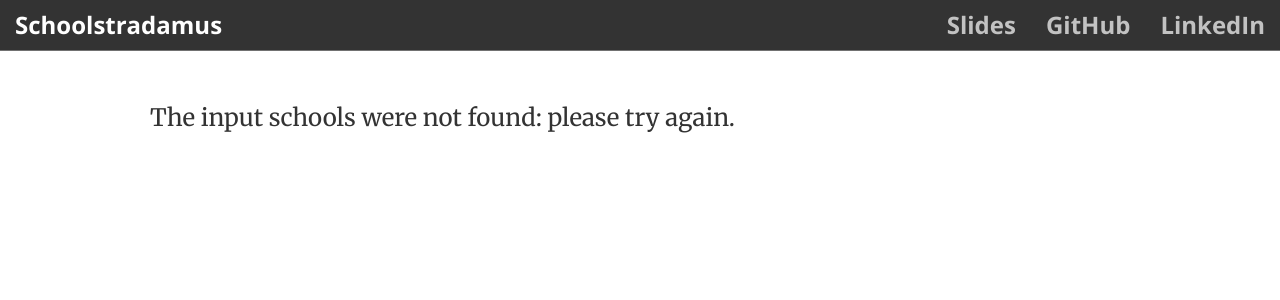
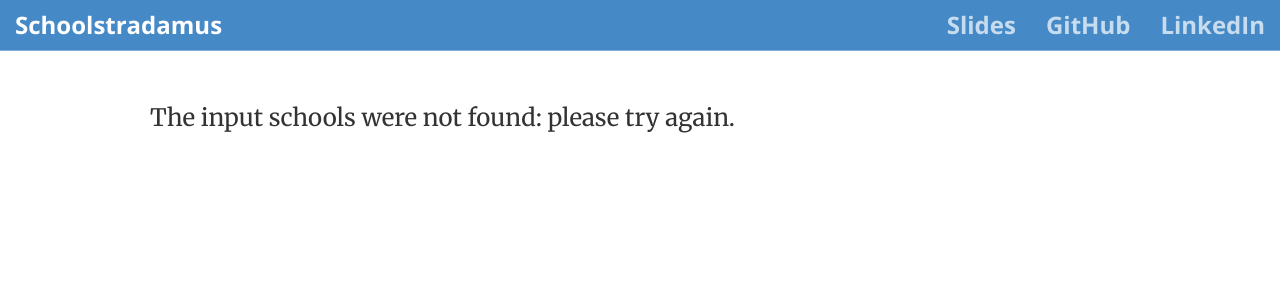
Before and after one commit to hebda/GitWatch, a Flask app: page /error in a window 1280 px wide. Shown: the top 300 px of the page. Run offline with Flask 2, Linux system fonts and the light colour scheme; some libraries are stand-ins or nearby versions.

Commit message:
for error page

```diff
--- a/app/static/css/creative.css
+++ b/app/static/css/creative.css
@@ -148,7 +148,7 @@ aside {
     }
 
     .navbar-noheader {
-        background-color: #333 !important;
+	background-color: #4589c7;
     }
 
     .navbar-default .navbar-header .navbar-brand {
```
